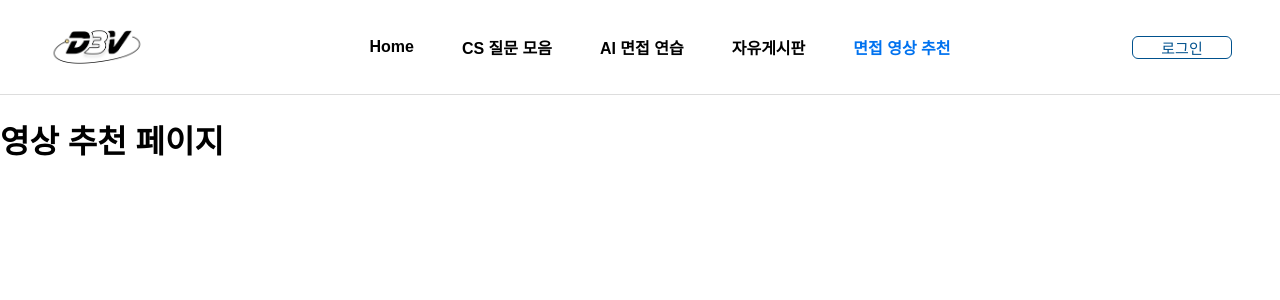
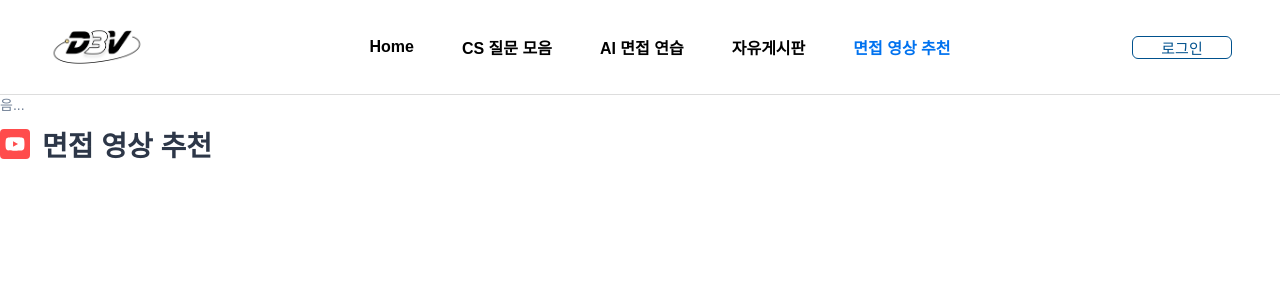
Before and after one commit to D3V-A609/D3V, a React (Vite) app in the folder frontend/: page /video in a window 1280 px wide. Shown: the top 300 px of the page. Built offline with nearby package versions, Linux system fonts and the light colour scheme; a web font is replaced by a local one.

Commit message:
#S12P11A609-274 refactor: PageHeader Component css 수정

```diff
--- a/frontend/src/App.tsx
+++ b/frontend/src/App.tsx
@@ -11,7 +11,8 @@ import VideoPage from './pages/VideoPage.tsx';
 import QuestionDetailPage from './pages/QuestionDetailPage.tsx';
 
 import './App.css';
-import './styles/TestStyle.css'
+import './styles/TextStyle.css';
+
 import { RecordingProvider } from './context/RecordingContext.tsx';
 import { TimerProvider } from './context/TimerContext.tsx';
 
--- a/frontend/src/components/PageHeader/PageHeader.css
+++ b/frontend/src/components/PageHeader/PageHeader.css
@@ -1,100 +1,84 @@
-/* components/PageHeader/PageHeader.css */
-
 /* === 페이지 헤더 기본 레이아웃 === */
 .page-header {
-  margin-bottom: 32px;
+  margin-bottom: 20px;
   display: flex;
   flex-direction: column;
   align-items: flex-start;
   text-align: left;
-  padding-left: 32px;
+  width: 100%;
+}
+
+/* === 헤더 제목 === */
+.header-title {
+  margin: 8px 0;
+  font-size: 28px;
+  font-weight: 600;
+  color: #2d3748;
+  display: flex;
+  align-items: center;
+  gap: 12px;
 }
 
 /* === 헤더 설명 텍스트 === */
 .header-description {
-  font-size: 16px;
-  color: #7d7d7e;
+  font-size: 14px;
+  color: #718096;
   margin: 0;
-  display: flex;
-  align-items: center;
-  gap: 8px;
-  position: relative;
+  line-height: 1.5;
 }
 
-/* === 아이콘 스타일 === */
-/* 기본 아이콘 위치 및 정렬 */
+/* === 아이콘 공통 스타일 === */
 .header-icon {
-  position: absolute;
-  left: -25px;
-  display: flex;
+  display: inline-flex;
   align-items: center;
   justify-content: center;
+  width: 30px;
+  height: 30px;
+  border-radius: 4px;
 }
 
-/* 검색 아이콘 - 회색 배경 */
+/* === 아이콘 변형 === */
 .search-icon {
-  width: 18px;
-  height: 18px;
-  color: white;
-  background-color: #9aa6b2;
-  border-radius: 4px;
+  background-color: var(--color-dark-blue);
+  padding: 5px;
+}
+
+.check-icon {
+  background-color: var(--color-blue);
   padding: 4px;
 }
 
-/* 체크 아이콘 - 노란색 배경 */
-.yellow-check-icon {
-  width: 18px;
-  height: 18px;
-  color: white;
-  background-color: #FFD43B;
-  border-radius: 6px;
+.pink-chat-icon {
+  background-color: var(--color-pink);
+  padding: 4px;
+}
+
+.chat-quote {
+  background-color: var(--color-blue);
+  /* background-color: #008965; */
+  padding: 6px;
+}
+
+.answer-log {
+  background-color: var(--color-dark-blue);
+  /* background-color: #008965; */
+  padding: 6px;
+}
+
+.other-answer {
+  background-color: var(--color-dark-blue);
+  padding: 4px;
+  transform: scaleX(-1);
+}
+
+.youtube-icon {
+  background-color: var(--color-fire);
   padding: 5px;
 }
 
-/* 채팅 아이콘 - 핑크색 배경 */
-.pink-chat-icon {
-  width: 18px;
-  height: 18px;
+/* 아이콘 내부 SVG 스타일 */
+.header-icon svg {
+  width: 100%;
+  height: 100%;
   color: white;
-  background-color: #FF6B9B;
-  border-radius: 6px;
-  padding: 5px;
 }
-
-/* === 헤더 제목 스타일 === */
-.header-title {
-  font-size: 28px;
-  font-weight: bold;
-  color: #333;
-  margin: 16px 0;
-  position: relative;
-  display: inline-block;
-}
-
-/* === 제목 장식 (중괄호) === */
-/* 공통 중괄호 스타일 */
-.header-title::before,
-.header-title::after {
-  content: "{";
-  color: #4fc1ff;
-  font-size: 36px;
-  position: absolute;
-  top: 43%;
-  transform: translateY(-50%);
-  font-weight: 900;
-  line-height: 1;
-  height: 36px;
-  display: flex;
-  align-items: center;
-}
-
-/* 왼쪽 중괄호 */
-.header-title::before {
-  left: -24px;
-}
-
-/* 오른쪽 중괄호 (좌우 반전) */
-.header-title::after {
-  right: -24px;
-  transform: translateY(-50%) scaleX(-1);
-}
--- a/frontend/src/components/PageHeader/PageHeader.tsx
+++ b/frontend/src/components/PageHeader/PageHeader.tsx
@@ -32,15 +32,15 @@ const PageHeader: React.FC<PageHeaderProps> = ({
 }) => {
   return (
     <div className="page-header">
-      {/* 설명이 있는 경우에만 description 섹션 렌더링 */}
       {description && (
-        <p className="header-description">
-          {/* 아이콘이 있는 경우에만 아이콘 렌더링 */}
-          {icon && <span className={`header-icon ${iconStyle || ''}`}>{icon}</span>}
-          {description}
-        </p>
+        <p className="header-description">{description}</p>
       )}
-      <h1 className="header-title">{title}</h1>
+      <h1 className="header-title">
+        {icon && (
+          <span className={`header-icon ${iconStyle || ''}`}>{icon}</span>
+        )}
+        <span className="title-text">{title}</span>
+      </h1>
     </div>
   );
 };
--- a/frontend/src/components/QuestionDetail/Answer/Community/OtherAnswers.tsx
+++ b/frontend/src/components/QuestionDetail/Answer/Community/OtherAnswers.tsx
@@ -2,7 +2,7 @@ import React, { useState } from 'react';
 import AnswerItem from './AnswerItem';
 import "./OtherAnswers.css";
 import PageHeader from '../../../PageHeader/PageHeader';
-import { FcBinoculars } from "react-icons/fc";
+import { PiEyesFill } from "react-icons/pi";
 
 interface OtherAnswersProps {
   answers: Answer[];
@@ -43,8 +43,11 @@ const OtherAnswers: React.FC<OtherAnswersProps> = ({ answers }) => {
     <div className="other-answers-container">
       <div className="other-answers-header">
         <PageHeader
-        title='다른 사람들의 답변 보기' description='다양한 면접 답변과 의견을 한 눈에 보며 인사이트를 얻어보세요.'
-        icon={ <FcBinoculars /> }/>
+          title='다른 사람들의 답변 보기'
+          description='다양한 면접 답변과 의견을 한 눈에 보며 인사이트를 얻어보세요.'
+          icon={<PiEyesFill />}
+          iconStyle="other-answer"
+        />
         <select
           className="sort-select"
           value={sortType}
--- a/frontend/src/components/QuestionDetail/Answer/Input/AnswerInputComp.tsx
+++ b/frontend/src/components/QuestionDetail/Answer/Input/AnswerInputComp.tsx
@@ -6,6 +6,8 @@ import { useAppDispatch, useAppSelector } from "../../../../store/hooks/useRedux
 import { registServedAnswer, registAnswer } from "../../../../store/actions/answerActions";
 import { useRecordingContext } from "../../../../context/RecordingContext"
 import { VoiceState } from "../../../../store/slices/voiceSlice";
+import PageHeader from "../../../PageHeader/PageHeader";
+import { BsChatSquareQuote } from "react-icons/bs";
 
 interface AnswerInputCompProps {
   questionId: number;  // 질문 ID
@@ -99,12 +101,21 @@ const AnswerInputComp: React.FC<AnswerInputCompProps> = ({
 
   return (
     <div className="answer-input-container">
-      <div className="answer-title">
+      {/* <div className="answer-title">
         <span className="text-brackets">{"{"}</span> 답변하기 <span className="text-brackets">{"}"}</span>
       </div>
       <div className="answer-subtitle text-gray2">
         면접 질문에 대한 답변을 연습하고, 타이머와 음성 기능으로 실전처럼 준비해보세요!
-      </div>
+      </div> */}
+
+      <PageHeader
+        title="답변하기"
+        description="면접 질문에 대한 답변을 연습하고, 타이머와 음성 기능으로 실전처럼 준비해보세요!"
+        icon={<BsChatSquareQuote />}
+        iconStyle="chat-quote"
+      />
+
+
       <div className="anwer-input-container__input">
         <div className="answer-setting">
           {/* 공개 범위 선택 컴포넌트 */}
--- a/frontend/src/features/AnswerToggle/MyAnswerRecords.tsx
+++ b/frontend/src/features/AnswerToggle/MyAnswerRecords.tsx
@@ -3,7 +3,7 @@ import { Chrono } from 'react-chrono';
 // import dummyMyAnswerRecords from '../../constants/dummyMyAnswerRecords';
 import PageHeader from '../../components/PageHeader/PageHeader';
 
-import { FcCommandLine } from "react-icons/fc";
+import { GrHistory } from "react-icons/gr";
 
 interface MyAnswerRecordsProps{
   myAnswers: Answer[];
@@ -61,9 +61,10 @@ const MyAnswerRecords: React.FC<MyAnswerRecordsProps> = ({myAnswers}) => {
           과거의 나와 현재의 나, 어떻게 달라졌는지 답변 Log를 통해 비교해보세요.
         </div> */}
         <PageHeader
-        title='내 답변 로그'
-        description='과거의 나와 현재의 나, 어떻게 달라졌는지 답변 Log를 통해 비교해보세요.'
-        icon={<FcCommandLine />}
+          title='내 답변 로그'
+          description='과거의 나와 현재의 나, 어떻게 달라졌는지 답변 Log를 통해 비교해보세요.'
+          icon={<GrHistory />}
+          iconStyle="answer-log"
         />
         <div className="records-timeline">
           <Chrono
--- a/frontend/src/pages/AllQuestionPage.css
+++ b/frontend/src/pages/AllQuestionPage.css
@@ -1,4 +1,3 @@
-/* pages/AllQuestionPage.css */
 /* pages/AllQuestionPage.css */
 .question-page {
   position: relative;
--- a/frontend/src/pages/HomePage.tsx
+++ b/frontend/src/pages/HomePage.tsx
@@ -59,7 +59,7 @@ const HomePage: React.FC = () => {
         title="오늘의 면접 질문"
         description="D3V's pick"
         icon={<BsCheckLg />}
-        iconStyle="yellow-check-icon"
+        iconStyle="check-icon"
       />
       <section className="today-questions">
         <div className="question-cards">
--- a/frontend/src/pages/QuestionDetailPage.css
+++ b/frontend/src/pages/QuestionDetailPage.css
@@ -134,23 +134,23 @@
 
 /* 답변 입력 부분 => AnswerInputComp style 정의 */
 .answer-input-container {
-  padding: 1rem 1em;
+  padding: 2rem 0;
 }
 
-.answer-input-container .answer-title {
+/* .answer-input-container .answer-title {
   justify-self: start;
   font-weight: bolder;
   font-size: 24px;
   align-self: center;
-}
+} */
 
-.answer-input-container .answer-subtitle {
+/* .answer-input-container .answer-subtitle {
   padding-top: 0.8rem;
   justify-self: start;
   text-align: left;
   font-weight: light;
   font-size: 12px;
-}
+} */
 
 .anwer-input-container__input {
   padding-top: 1rem;
--- a/frontend/src/pages/VideoPage.tsx
+++ b/frontend/src/pages/VideoPage.tsx
@@ -1,7 +1,16 @@
-function VideoPage () {
-    return (
-        <h1>영상 추천 페이지</h1>
-    )
+import React from "react";
+import PageHeader from "../components/PageHeader/PageHeader";
+import { FaYoutube } from "react-icons/fa6";
+
+const VideoPage:React.FC = () => {
+  return (
+    <PageHeader
+      title="면접 영상 추천"
+      description="음..."
+      icon={<FaYoutube />}
+      iconStyle="youtube-icon"
+    />
+  )
 }
 
 export default VideoPage;
--- /dev/null
+++ b/frontend/src/styles/TextStyle.css
@@ -0,0 +1,27 @@
+/* src/styles/TextStyle.css */
+:root {
+  /* Gray Scale */
+  --color-dark-gray: #7D7D7E;
+  --color-gray: #CEC7C7;
+
+  /* Yellow */
+  --color-yellow: #FFE79B;
+
+  /* Red */
+  --color-fire: #FF4C4C;
+
+  /* Blue Scale */
+  --color-dark-blue: #00518D;
+  --color-blue: #0072EF;
+  --color-light-blue: #D9E9FF;
+  --color-card-bg: #F4FAFF;
+
+  /* Purple Scale */
+  --color-dark-purple: #6D0FAF;
+  --color-purple: #9336B4;
+  --color-light-purple: #DD58D6;
+
+  /* Other Colors */
+  --color-green: #15F5BA;
+  --color-pink: #FFBECA;
+}
```
